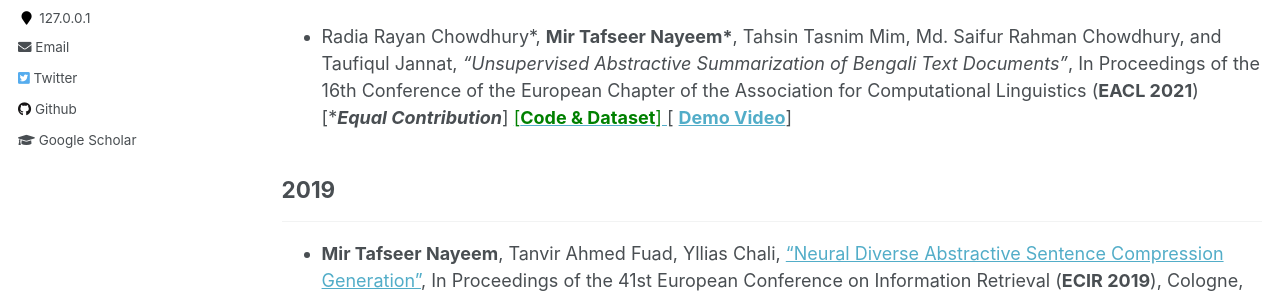
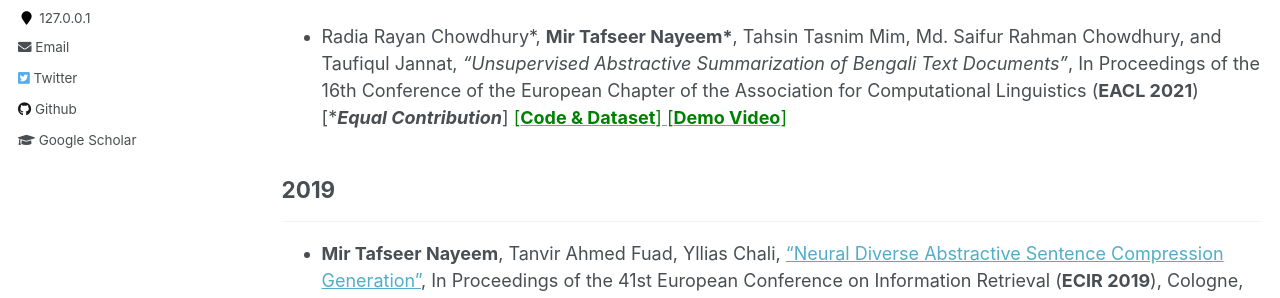
Before and after one commit to sujan-sarker/sujan-sarker.github.io, a Jekyll site: the page built from _pages/publications.md, in a window 1280 px wide. Shown: the part 401-699 px from the top of the page. Built offline with Jekyll 4.4.1, drawn with Linux system fonts in a browser that asks for light colours.

Commit message:
Update publications.md

```diff
--- a/_pages/publications.md
+++ b/_pages/publications.md
@@ -13,7 +13,7 @@ author_profile: true
 -----------
 * Susmoy Chakraborty\*, **Mir Tafseer Nayeem\***, Wasi Uddin Ahmad, ["Simple or Complex? Learning to Predict Readability of Bengali Texts"](https://arxiv.org/abs/2012.07701), In Proceedings of the Thirty-Fifth AAAI Conference on Artificial Intelligence (**AAAI 2021**) [\****Equal Contribution***] [<span style ="color:Green"> [**Code & Dataset**] </span>](https://github.com/tafseer-nayeem/BengaliReadability) [<span style ="color:Green"> [**Presentation**] </span>](https://tafseer-nayeem.github.io/files/AAAI2021/aaai2021_full.pdf) [<span style ="color:Green"> [**Poster**] </span>](https://tafseer-nayeem.github.io/files/AAAI2021/aaai2021_poster.pdf) [<span style ="color:Green"> [**Demo Video**] </span>](https://youtu.be/U05Pf9Y4tCQ)
 
-* Radia Rayan Chowdhury\*, **Mir Tafseer Nayeem\***, Tahsin Tasnim Mim, Md. Saifur Rahman Chowdhury, and Taufiqul Jannat, *"Unsupervised Abstractive Summarization of Bengali Text Documents"*, In Proceedings of the 16th Conference of the European Chapter of the Association for Computational Linguistics (**EACL 2021**) [\****Equal Contribution***] [<span style ="color:Green"> [**Code & Dataset**] </span>](https://github.com/tafseer-nayeem/BengaliSummarization) [<span style ="color:Green"> [**Demo Video**](https://youtu.be/LrnskktiXcg)</span>]
+* Radia Rayan Chowdhury\*, **Mir Tafseer Nayeem\***, Tahsin Tasnim Mim, Md. Saifur Rahman Chowdhury, and Taufiqul Jannat, *"Unsupervised Abstractive Summarization of Bengali Text Documents"*, In Proceedings of the 16th Conference of the European Chapter of the Association for Computational Linguistics (**EACL 2021**) [\****Equal Contribution***] [<span style ="color:Green"> [**Code & Dataset**] </span>](https://github.com/tafseer-nayeem/BengaliSummarization) [<span style ="color:Green"> [**Demo Video**] </span>](https://youtu.be/LrnskktiXcg)
 
 
 ## 2019
```
